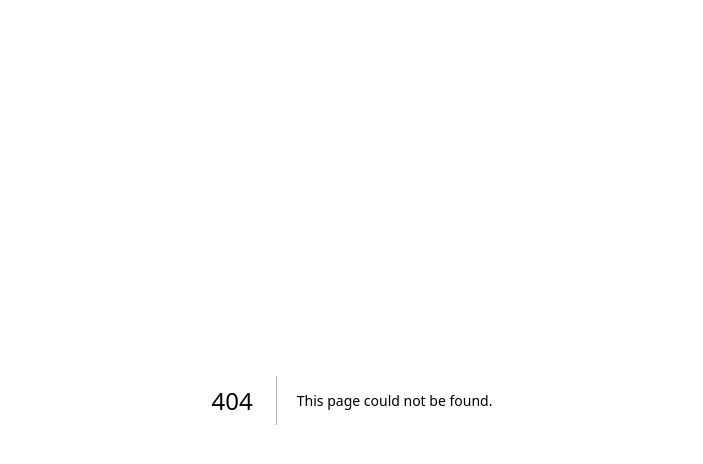
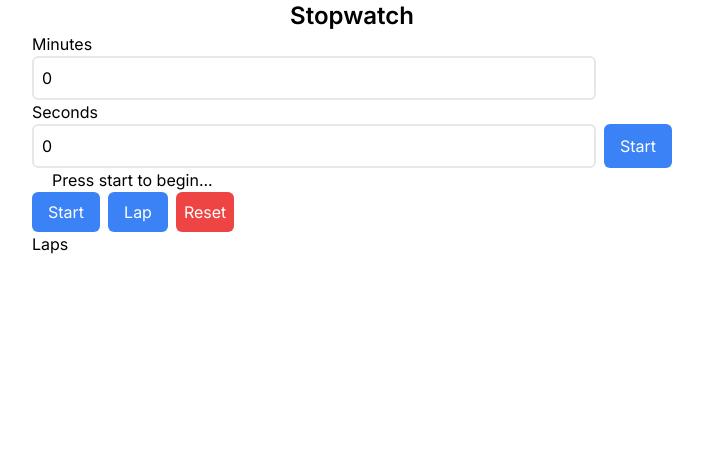
Before and after one commit to m-saim-786/next-app-store, a Next.js app: page /apps/stopwatch in a window 1280 px wide. Before the commit this address had no page. Shown: the top 464 px of the page, without its empty margins (288-991 px from the left). Built offline with nearby package versions, Linux system fonts and the light colour scheme.

Commit message:
Add Stopwatch

```diff
--- a/app/apps/page.tsx
+++ b/app/apps/page.tsx
@@ -4,7 +4,14 @@ export default function Apps() {
   return (
     <main>
       <h1>All Apps</h1>
-      <Link href={"/apps/todo"}>Todo App</Link>
+      <ul>
+        <li>
+          <Link href={"/apps/todo"}>Todo App</Link>
+        </li>
+        <li>
+          <Link href={"/apps/stopwatch"}>Stopwatch</Link>
+        </li>
+      </ul>
     </main>
   );
 }
--- /dev/null
+++ b/app/apps/stopwatch/page.tsx
@@ -0,0 +1,10 @@
+import Timer from "@/components/stopwatch/Timer";
+
+export default async function StopWatch() {
+  return (
+    <main className="mx-auto w-[40rem]">
+      <h1 className="text-center font-semibold text-2xl">Stopwatch</h1>
+      <Timer />
+    </main>
+  );
+}
--- a/app/apps/todo/page.tsx
+++ b/app/apps/todo/page.tsx
@@ -1,4 +1,3 @@
-import TodoForm from "@/components/todo/TodoForm";
 import TodoList from "@/components/todo/TodoList";
 import { prisma } from "@/lib/prisma";
 
--- /dev/null
+++ b/components/stopwatch/StopwatchForm.tsx
@@ -0,0 +1,46 @@
+import { useState } from "react";
+
+const StopwatchForm = ({ onSubmit }: { onSubmit: (value: number) => void }) => {
+  const [minutes, setMinutes] = useState(0);
+  const [seconds, setSeconds] = useState(0);
+
+  const submitHandler = (event: React.FormEvent) => {
+    event.preventDefault();
+    onSubmit(minutes * 60 + seconds);
+
+    setMinutes(0);
+    setSeconds(0);
+  };
+
+  return (
+    <>
+      <form onSubmit={submitHandler}>
+        <div className="flex space-x-2 justify-between items-end">
+          <div className="w-full">
+              <label>Minutes</label>
+              <input
+                className="w-full p-2 rounded-md border-2"
+                type="number"
+                onChange={(event) => setMinutes(+event.target.value)}
+                value={minutes}
+              />
+            <label>Seconds</label>
+            <input
+              className="w-full p-2 rounded-md border-2"
+              type="number"
+              onChange={(event) => setSeconds(+event.target.value)}
+              value={seconds}
+            />
+          </div>
+          <input
+            type="submit"
+            value="Start"
+            className="bg-blue-500 rounded-md text-white py-2.5 px-4"
+          />
+        </div>
+      </form>
+    </>
+  );
+};
+
+export default StopwatchForm;
--- /dev/null
+++ b/components/stopwatch/Timer.tsx
@@ -0,0 +1,67 @@
+"use client";
+import { useEffect, useState } from "react";
+import StopwatchForm from "./StopwatchForm";
+
+const Timer = () => {
+  const [timer, setTimer] = useState(0);
+  const [pause, setPause] = useState(false);
+  const [laps, setLaps] = useState<number[]>([]);
+
+  useEffect(() => {
+    if (pause || timer <= 0) return;
+
+    const interval = setInterval(() => setTimer((prev) => prev - 1), 1000);
+
+    return () => clearInterval(interval);
+  }, [pause, timer]);
+
+  const displayCounter = (value: number) => {
+    const minutes = Math.floor(value / 60);
+    const seconds = Math.round(value % 60);
+    return (
+      <div className="w-fit px-5 py-2 bg-slate-300 rounded-md outline">
+        <span>{minutes.toString().padStart(2, "0")}</span> : <span>{seconds.toString().padStart(2, "0")}</span>
+      </div>
+    );
+  };
+
+  const reset = () => {
+    setTimer(0);
+    setLaps([]);
+  };
+
+  return (
+    <>
+      <StopwatchForm onSubmit={(value) => setTimer(value)} />
+      <span className="m-5 text-center">{timer > 0 ? displayCounter(timer) : "Press start to begin..."}</span>
+      <div className="flex space-x-2">
+        <button
+          className="bg-blue-500 rounded-md text-white py-2 px-4"
+          onClick={() => setPause((prev) => !prev)}
+        >
+          {pause ? "Pause" : "Start"}
+        </button>
+        <button
+          className="bg-blue-500 rounded-md text-white py-2 px-4"
+          onClick={() => setLaps((prev) => [...prev, timer])}
+        >
+          Lap
+        </button>
+        <button
+          className="rounded-md bg-red-500 p-2 text-white"
+          onClick={reset}
+        >
+          Reset
+        </button>
+      </div>
+      <h2>Laps</h2>
+      <ul>
+        {laps.map((lap, i) => (
+          <li key={i}>{displayCounter(lap)}</li>
+        ))}
+      </ul>
+    </>
+  );
+};
+
+export default Timer;
```
